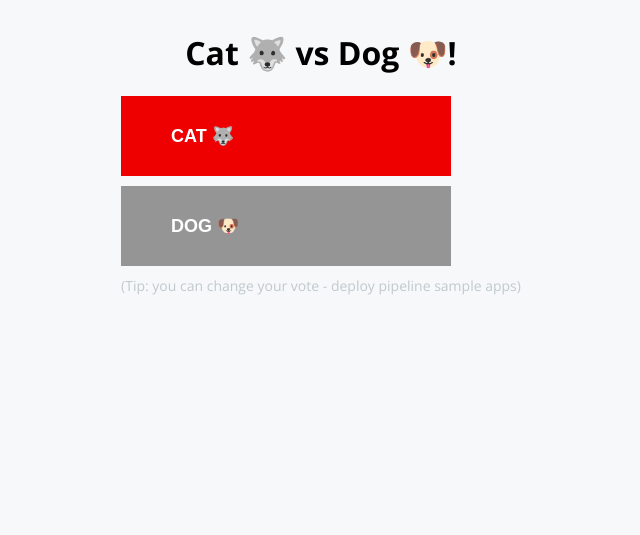
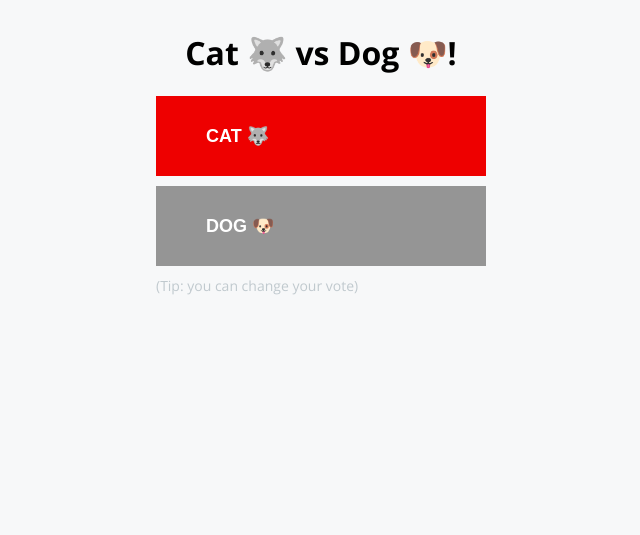
Before and after one commit to RaihanEfelMaulana/pipeline-sample, a Flask app: page / in a window 1280 px wide. Shown: the top 535 px of the page, without its empty margins (319-959 px from the left). Run offline with Flask 3, Linux system fonts and the light colour scheme; some libraries are stand-ins or nearby versions.

Commit message:
Update index.html

```diff
--- a/templates/index.html
+++ b/templates/index.html
@@ -19,7 +19,7 @@
           <button id="b" type="submit" name="vote" class="b" value="b">{{option_b}}</button>
         </form>
         <div id="tip">
-          (Tip: you can change your vote - deploy pipeline sample apps)
+          (Tip: you can change your vote)
         </div>
         <div id="result">
 
```
